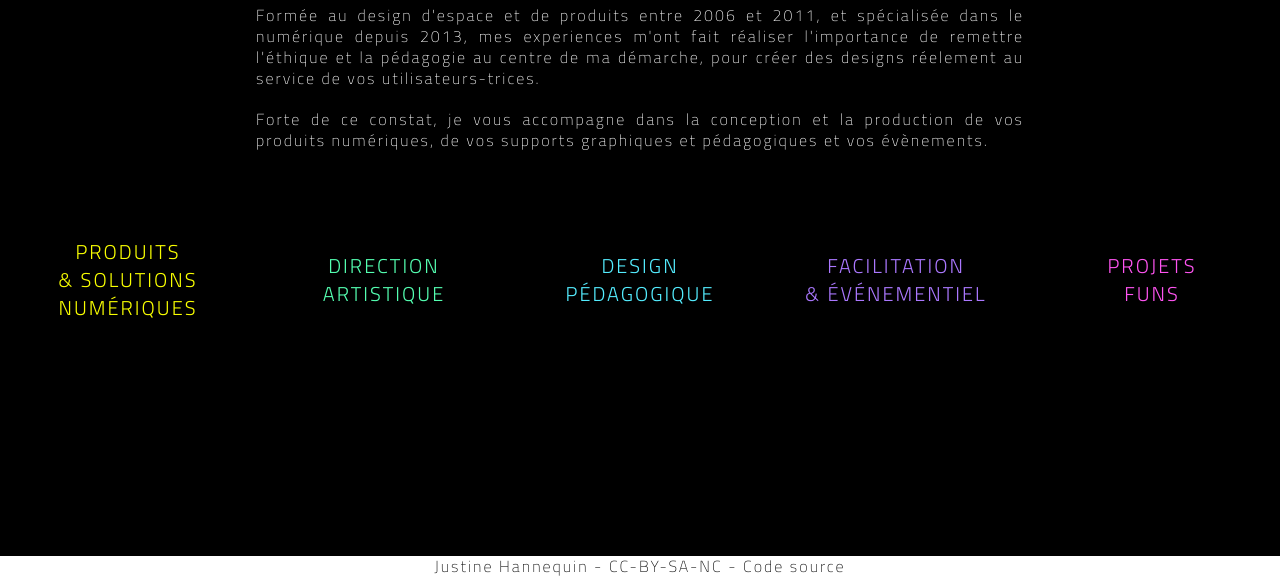
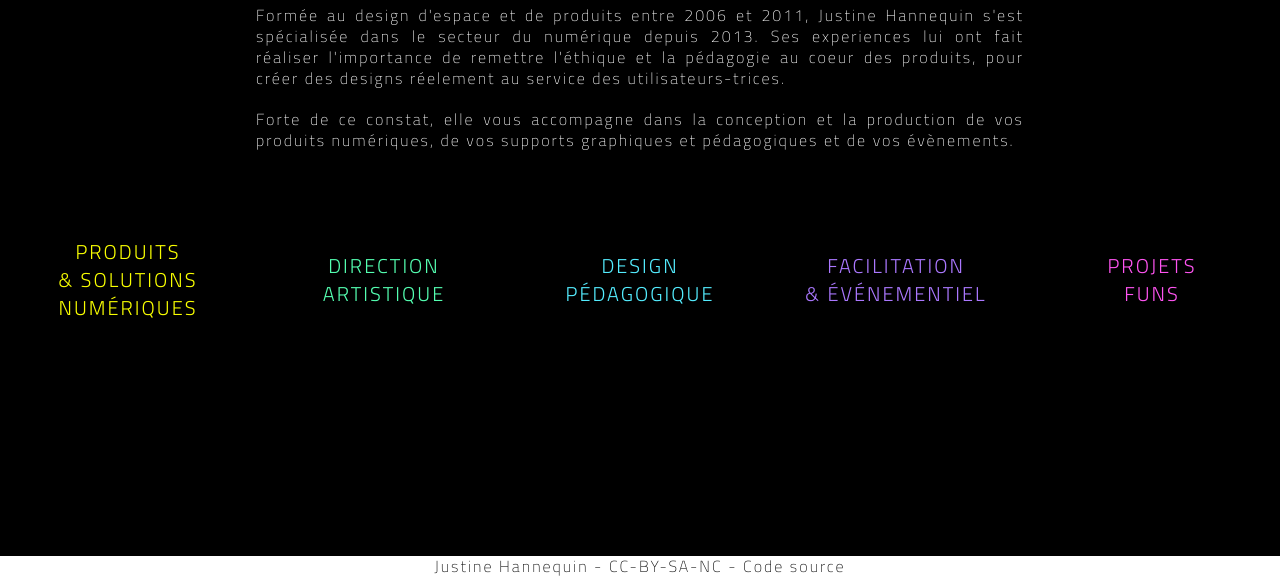
Before and after one commit to haniju/hanijufr, a plain HTML site: page index.html in a window 1280 px wide. Shown: the part 223-800 px from the top of the page. Drawn offline with Linux system fonts and the light colour scheme.

Commit message:
texte intro

```diff
--- a/index.html
+++ b/index.html
@@ -36,13 +36,13 @@
     <div class="intro">
       <h1>Haniju Design</h1>
       <h2>Formée au design d'espace et de
-      produits entre 2006 et 2011, et spécialisée dans le numérique depuis 2013,
-      mes experiences m'ont fait réaliser l'importance
-      de remettre l'éthique et la pédagogie au centre de ma démarche, pour créer
-      des designs réelement au service de vos utilisateurs-trices.<br><br>
-      Forte de ce constat, je vous accompagne dans la conception et la production de
+      produits entre 2006 et 2011, Justine Hannequin s'est spécialisée dans le secteur du numérique depuis 2013.
+      Ses experiences lui ont fait réaliser l'importance
+      de remettre l'éthique et la pédagogie au coeur des produits, pour créer
+      des designs réelement au service des utilisateurs-trices.<br><br>
+      Forte de ce constat, elle vous accompagne dans la conception et la production de
       vos produits numériques, de vos supports graphiques et pédagogiques
-      et vos évènements.</h2>
+      et de vos évènements.</h2>
     </div>
     <div class="activites">
       <h3 class="activite"><a href="web.html">
```
